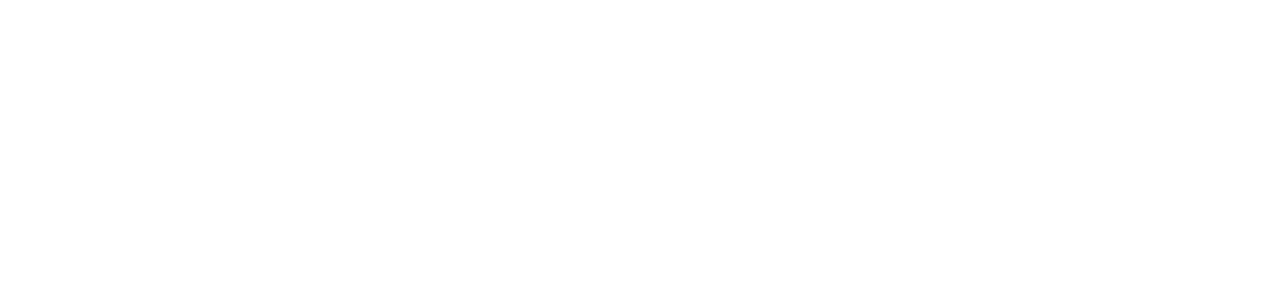
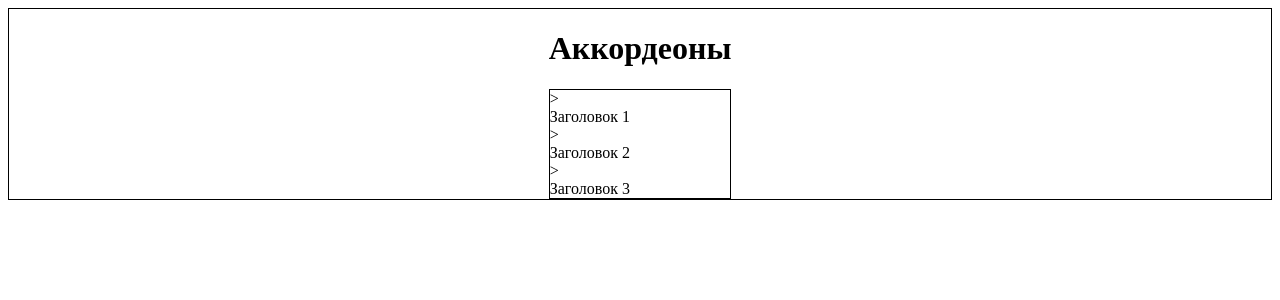
Before and after one commit to G00syara/accordionWebbee, a React (Create React App) app in the folder accordion/: page / in a window 1280 px wide. Shown: the top 300 px of the page. Built offline with nearby package versions, Linux system fonts and the light colour scheme.

Commit message:
2 commit make accordions without filter

```diff
--- a/accordion/package.json
+++ b/accordion/package.json
@@ -37,6 +37,7 @@
     ]
   },
   "devDependencies": {
+    "@types/react": "^18.2.14",
     "@web-bee-ru/eslint-plugin": "^0.6.3",
     "eslint-plugin-react": "^7.32.2",
     "eslint-plugin-react-hooks": "^4.6.0",
--- a/accordion/src/App.tsx
+++ b/accordion/src/App.tsx
@@ -1,7 +1,15 @@
 import React from 'react';
+import AccordionForm from './components/AccordionForm/AccordionForm';
+import AccordionData from './components/model/AccordionData';
+import './css/app.css';
 
-const App = () => {
-  return <div></div>;
+const App: React.FC = () => {
+  return (
+    <div className="wrapper">
+      <h1 className="wrapper_h1"> Аккордеоны </h1>
+      <AccordionForm data={AccordionData} />
+    </div>
+  );
 };
 
 export default React.memo(App);
--- /dev/null
+++ b/accordion/src/Types.ts
@@ -0,0 +1,6 @@
+export type AccordionType = {
+  id: number;
+  title: string;
+  open: boolean;
+  children: AccordionType[];
+};
--- /dev/null
+++ b/accordion/src/components/AccordionForm/AccordionForm.css
@@ -0,0 +1,3 @@
+.accordion {
+  border: 1px solid black;
+}
--- /dev/null
+++ b/accordion/src/components/AccordionForm/AccordionForm.tsx
@@ -0,0 +1,45 @@
+import React, { useState } from 'react';
+import { AccordionType } from '../../Types';
+import AccordionItem from '../AccordionItem/AccordionItem';
+import './AccordionForm.css';
+
+interface AccordionFormProps {
+  data: AccordionType[];
+}
+
+const AccordionForm: React.FC<AccordionFormProps> = ({ data }) => {
+  const [accordionTree, setAccordionTree] = useState(data);
+
+  const handleSwitcher = (id: AccordionType['id']) => {
+    setAccordionTree((accordions) => {
+      return accordions.map((accordion) => {
+        if (accordion.id === id) {
+          return { ...accordion, open: !accordion.open };
+        }
+        if (accordion.children) {
+          return { ...accordion, children: childrenSwitcher(accordion.children, id) };
+        }
+        return accordion;
+      });
+    });
+  };
+
+  const childrenSwitcher = (children: AccordionType['children'], id: AccordionType['id']): AccordionType[] => {
+    return children.map((item) => {
+      if (item.id === id) {
+        return { ...item, open: !item.open };
+      } else if (item.children.length > 0) {
+        return { ...item, children: childrenSwitcher(item.children, id) };
+      }
+      return item;
+    });
+  };
+
+  return (
+    <div className="accordion">
+      <AccordionItem data={accordionTree} handleSwitcher={handleSwitcher} />
+    </div>
+  );
+};
+
+export default AccordionForm;
--- /dev/null
+++ b/accordion/src/components/AccordionItem/AccordionItem.css
@@ -0,0 +1,5 @@
+.accordion_list {
+}
+.accordion_children {
+  padding: 0 0 0 15px;
+}
--- /dev/null
+++ b/accordion/src/components/AccordionItem/AccordionItem.tsx
@@ -0,0 +1,30 @@
+import React from 'react';
+import { AccordionType } from '../../Types';
+import './AccordionItem.css';
+
+interface AccordionItemListProps {
+  data: AccordionType[];
+  handleSwitcher: (id: AccordionType['id']) => void;
+}
+
+const AccordionItem: React.FC<AccordionItemListProps> = ({ data, handleSwitcher }) => {
+  return (
+    <div className="accordion_list">
+      {data.map((item) => (
+        <div key={item.id}>
+          <div className="accordion_item" onClick={() => handleSwitcher(item.id)}>
+            <div className="">{item.open ? 'v' : '>'}</div>
+            <div className="">{item.title}</div>
+          </div>
+          {item.open && item.children && (
+            <div className="accordion_children">
+              <AccordionItem data={item.children} handleSwitcher={handleSwitcher} />
+            </div>
+          )}
+        </div>
+      ))}
+    </div>
+  );
+};
+
+export default AccordionItem;
--- /dev/null
+++ b/accordion/src/components/model/AccordionData.tsx
@@ -0,0 +1,76 @@
+import { AccordionType } from '../../Types';
+
+const AccordionData: AccordionType[] = [
+  {
+    id: 1,
+    title: 'Заголовок 1',
+    open: false,
+    children: [],
+  },
+  {
+    id: 2,
+    title: 'Заголовок 2',
+    open: false,
+    children: [
+      {
+        id: 3,
+        title: 'Подзаголовок 1, заголовка 2',
+        open: false,
+        children: [],
+      },
+      {
+        id: 4,
+        title: 'Подзаголовок 2, заголовка 2',
+        open: false,
+        children: [],
+      },
+      {
+        id: 5,
+        title: 'Подзаголовок 706, заголовка 2',
+        open: false,
+        children: [],
+      },
+      {
+        id: 6,
+        title: 'Подзаголовок 806, заголовка 2',
+        open: false,
+        children: [
+          {
+            id: 11,
+            title: 'Подзаголовок 1120, подзаголовка 806, заголовка 2',
+            open: false,
+            children: [],
+          },
+        ],
+      },
+    ],
+  },
+  {
+    id: 7,
+    title: 'Заголовок 3',
+    open: false,
+    children: [
+      {
+        id: 8,
+        title: 'Подзаголовок 505, заголовка 3',
+        open: false,
+        children: [
+          {
+            id: 9,
+            title: 'Подзаголовок 444, подзаголовка 505, заголовка 3',
+            open: false,
+            children: [
+              {
+                id: 10,
+                title: 'Подзаголовок 333, подзаголовка 404, подзаголовка 505, заголовка 3',
+                open: false,
+                children: [],
+              },
+            ],
+          },
+        ],
+      },
+    ],
+  },
+];
+export default AccordionData;
--- a/accordion/src/css/App.css
+++ b/accordion/src/css/App.css
@@ -1,38 +1,10 @@
-.App {
-  text-align: center;
+.wrapper {
+  display: grid;
+  justify-content: center;
+  border: 1px solid black;
 }
 
-.App-logo {
-  height: 40vmin;
-  pointer-events: none;
+.wrapper_h1 {
+  display: flex;
+  justify-content: center;
 }
-
-@media (prefers-reduced-motion: no-preference) {
-  .App-logo {
-    animation: App-logo-spin infinite 20s linear;
-  }
-}
-
-.App-header {
-  background-color: #282c34;
-  min-height: 100vh;
-  display: flex;
-  flex-direction: column;
-  align-items: center;
-  justify-content: center;
-  font-size: calc(10px + 2vmin);
-  color: white;
-}
-
-.App-link {
-  color: #61dafb;
-}
-
-@keyframes App-logo-spin {
-  from {
-    transform: rotate(0deg);
-  }
-  to {
-    transform: rotate(360deg);
-  }
-}
```
Also changed, not shown: accordion/tsconfig.json (added, +20 -0 lines), 1 other file (tests, documents, lock files or other folders).
